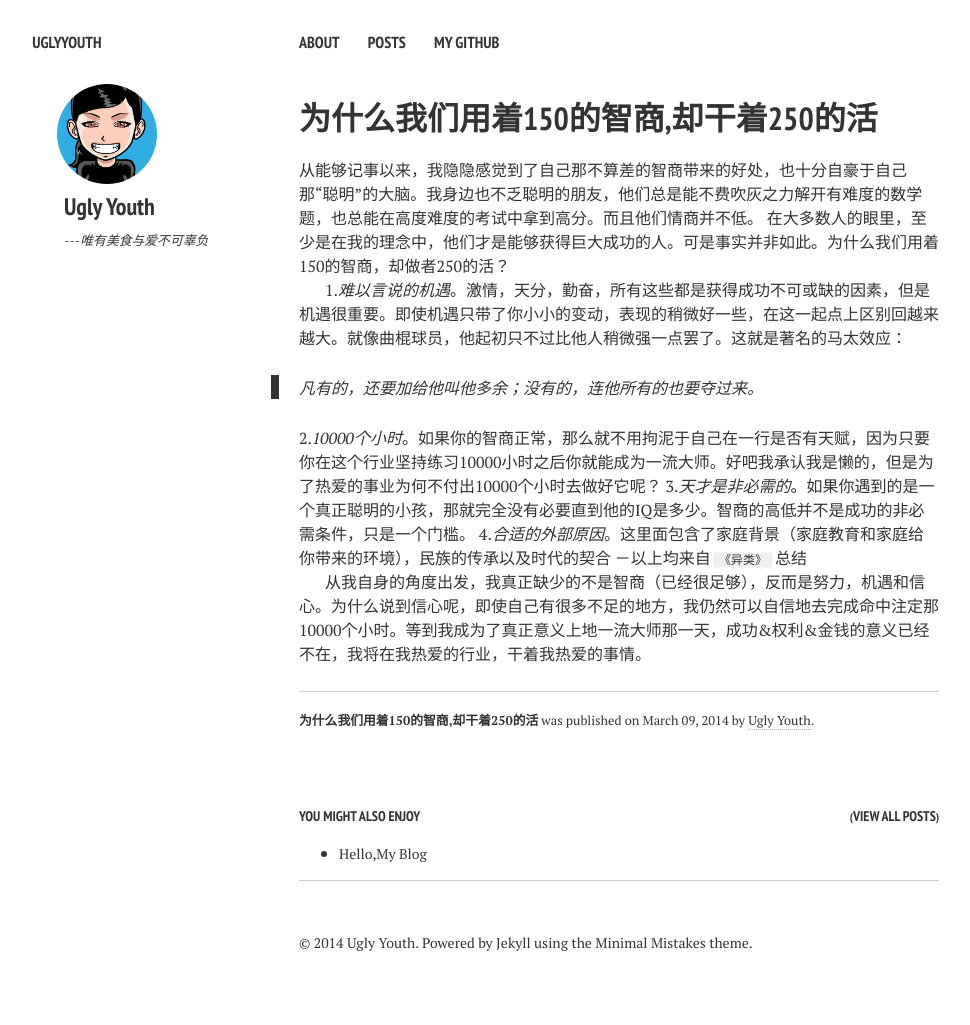
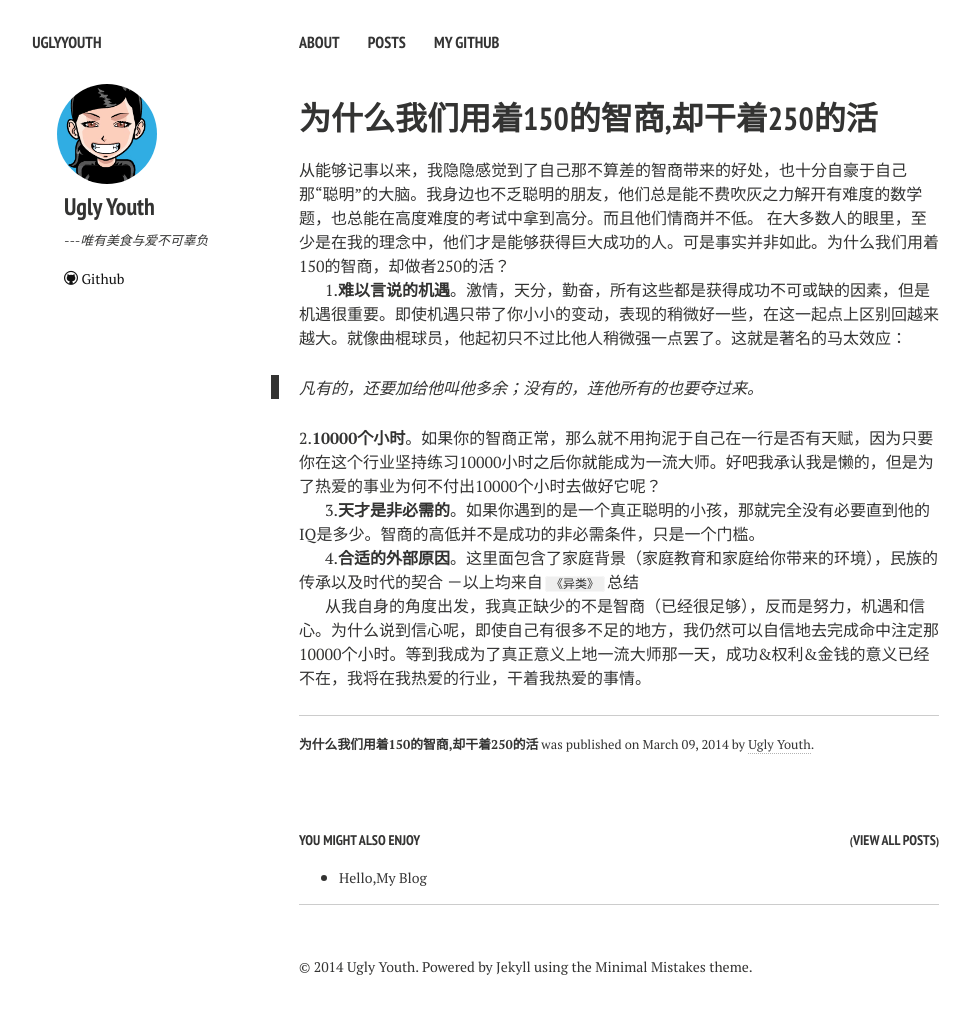
Before and after one commit to uglyyouth/uglyyouth.github.io, a Jekyll site: the page built from _posts/2014-03-08-outliers.md, in a window 1280 px wide. Shown: the whole page, without its empty margins (21-991 px from the left). Built offline with Jekyll 4.4.1, drawn with Linux system fonts in a browser that asks for light colours; nearby versions of some CDN libraries; before the commit the page ends 1001 px from its top, so only the background shows below that.

Commit message:
update3.8

```diff
--- a/_config.yml
+++ b/_config.yml
@@ -12,7 +12,7 @@ owner:
   # Social networking links are used in author-bio sidebar. Update and remove as you like.
   twitter:
   facebook:
-  github:
+  github: https://github.com/uglyyouth
   stackoverflow:
   linkedin:
   instagram:
--- a/_posts/2014-03-08-outliers.md
+++ b/_posts/2014-03-08-outliers.md
@@ -12,13 +12,16 @@ categories:
 在大多数人的眼里，至少是在我的理念中，他们才是能够获得巨大成功的人。可是事实并非如此。为什么我们用着150的智商，却做者250的活？
 
 
-1.*难以言说的机遇*。激情，天分，勤奋，所有这些都是获得成功不可或缺的因素，但是机遇很重要。即使机遇只带了你小小的变动，表现的稍微好一些，在这一起点上区别回越来越大。就像曲棍球员，他起初只不过比他人稍微强一点罢了。这就是著名的马太效应：
+1.**难以言说的机遇**。激情，天分，勤奋，所有这些都是获得成功不可或缺的因素，但是机遇很重要。即使机遇只带了你小小的变动，表现的稍微好一些，在这一起点上区别回越来越大。就像曲棍球员，他起初只不过比他人稍微强一点罢了。这就是著名的马太效应：
 
 >凡有的，还要加给他叫他多余；没有的，连他所有的也要夺过来。
 
-2.*10000个小时*。如果你的智商正常，那么就不用拘泥于自己在一行是否有天赋，因为只要你在这个行业坚持练习10000小时之后你就能成为一流大师。好吧我承认我是懒的，但是为了热爱的事业为何不付出10000个小时去做好它呢？
-3.*天才是非必需的*。如果你遇到的是一个真正聪明的小孩，那就完全没有必要直到他的IQ是多少。智商的高低并不是成功的非必需条件，只是一个门槛。
-4.*合适的外部原因*。这里面包含了家庭背景（家庭教育和家庭给你带来的环境），民族的传承以及时代的契合
+2.**10000个小时**。如果你的智商正常，那么就不用拘泥于自己在一行是否有天赋，因为只要你在这个行业坚持练习10000小时之后你就能成为一流大师。好吧我承认我是懒的，但是为了热爱的事业为何不付出10000个小时去做好它呢？
+
+3.**天才是非必需的**。如果你遇到的是一个真正聪明的小孩，那就完全没有必要直到他的IQ是多少。智商的高低并不是成功的非必需条件，只是一个门槛。
+
+4.**合适的外部原因**。这里面包含了家庭背景（家庭教育和家庭给你带来的环境），民族的传承以及时代的契合
 －以上均来自`《异类》`总结
 
+
 从我自身的角度出发，我真正缺少的不是智商（已经很足够），反而是努力，机遇和信心。为什么说到信心呢，即使自己有很多不足的地方，我仍然可以自信地去完成命中注定那10000个小时。等到我成为了真正意义上地一流大师那一天，成功&权利&金钱的意义已经不在，我将在我热爱的行业，干着我热爱的事情。
--- a/assets/less/variables.less
+++ b/assets/less/variables.less
@@ -1,7 +1,7 @@
 // TYPOGRAPHY ================================================
 @doc-font-size: 16;
 @doc-line-height: 26;
-@base-font: '微软雅黑', serif;
+@base-font: 微软雅黑, serif;
 @heading-font: 'PT Sans Narrow', sans-serif;
 @code-font: Monaco, "Courier New", "DejaVu Sans Mono", "Bitstream Vera Sans Mono", monospace;
 @alt-font: @base-font;
```
